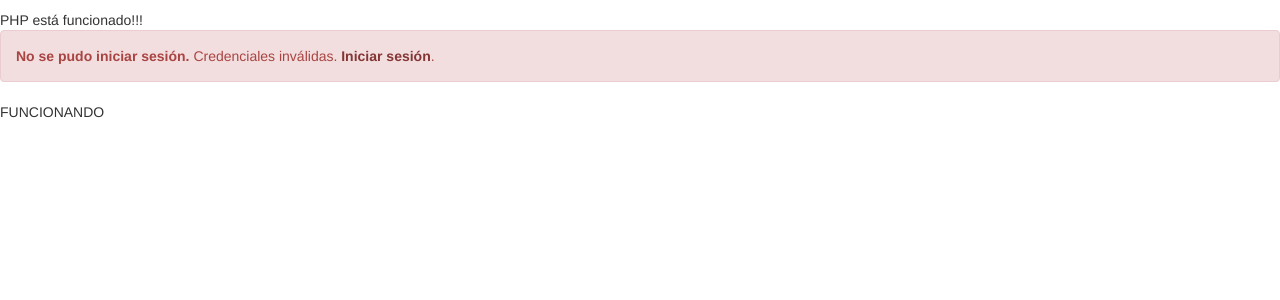
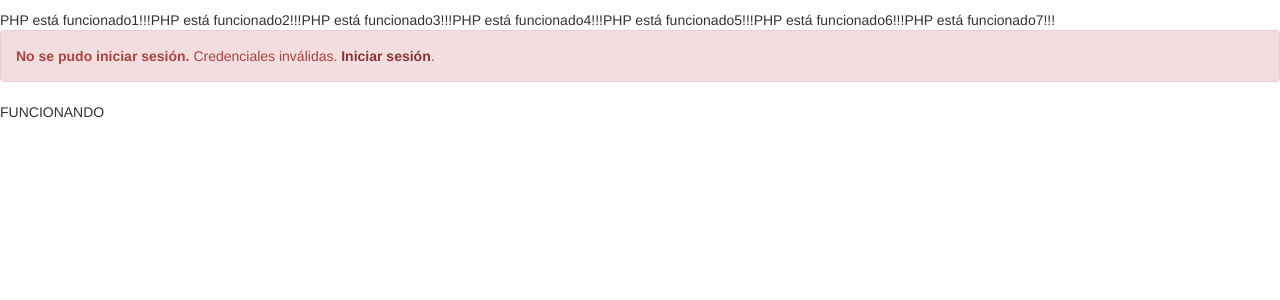
Before and after one commit to jramosl/AplicacionSubirArchivo, a PHP site: page /validar.php in a window 1280 px wide. Shown: the top 300 px of the page. Run offline with PHP 8.4, Linux system fonts and the light colour scheme; data that the repository does not hold is empty; some libraries are stand-ins or nearby versions.

Commit message:
Update validar.php

```diff
--- a/validar.php
+++ b/validar.php
@@ -11,15 +11,21 @@
     </head>
     <body>
         <?php
-        echo "PHP está funcionado!!!";
+        echo "PHP está funcionado1!!!";
         require_once 'conexionBD.php';
+        echo "PHP está funcionado2!!!";
         $nombre = "";
         $obj = new conexionBD();
+        echo "PHP está funcionado3!!!";
         $enlace = $obj->crearConexion();
+        echo "PHP está funcionado4!!!";
         $user = $_POST['usuario'];
         $pass = $_POST['pass'];
+        echo "PHP está funcionado5!!!";
         $result = mysqli_query($enlace, 'SELECT username,pass FROM usuario where username=' . '"' . $user . '" && pass=' . '"' . $pass . '"');
+        echo "PHP está funcionado6!!!";
         $rows = mysqli_num_rows($result);
+        echo "PHP está funcionado7!!!";
         if ($rows == 1) {
             while ($res = mysqli_fetch_array($result, MYSQLI_ASSOC)) {
                 $nombre = $res['username'];
```
